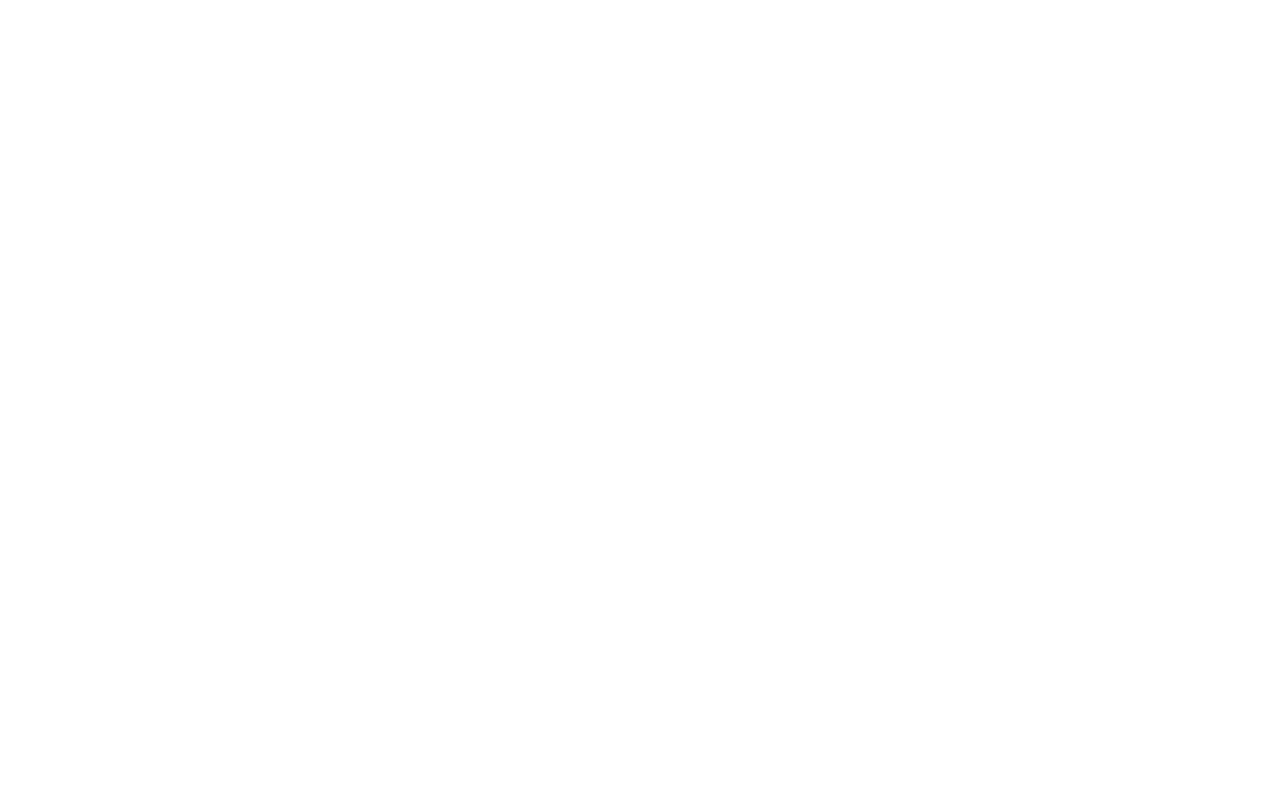
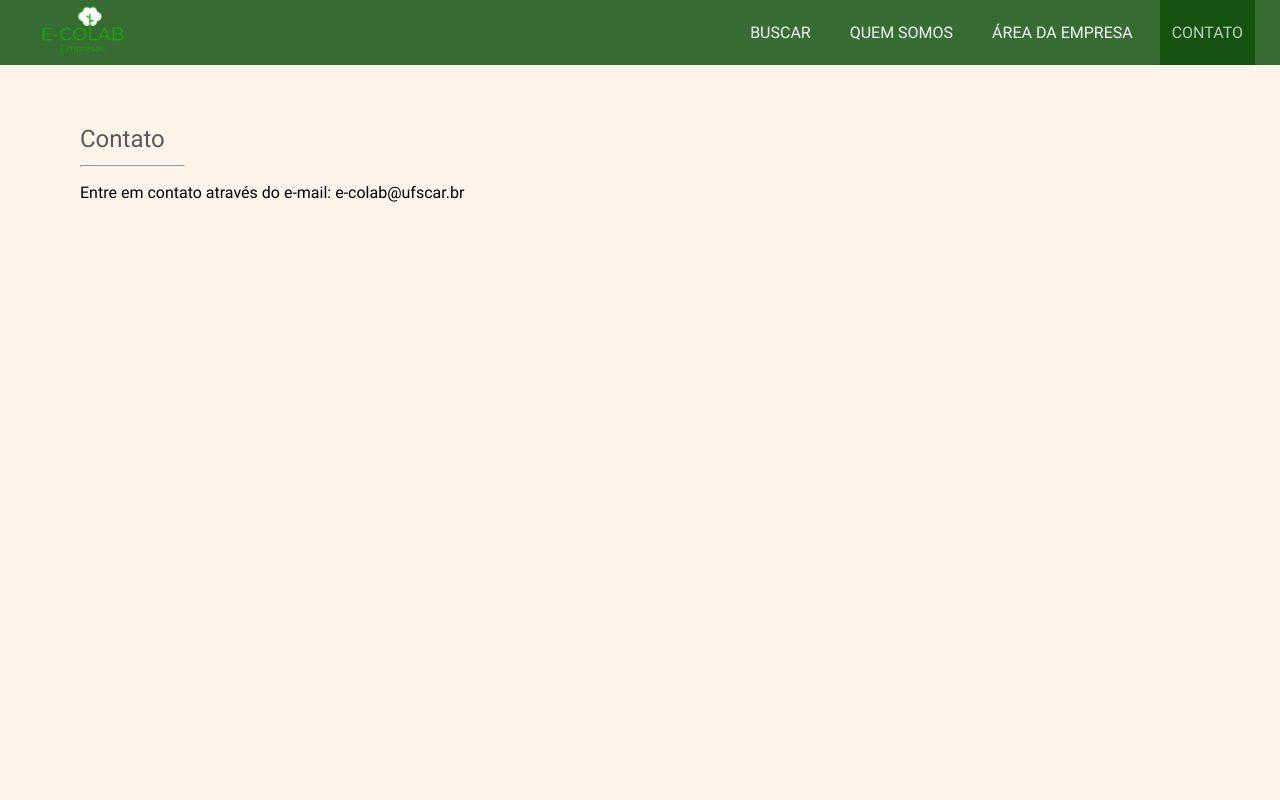
Before and after one commit to e-colab/ecoponto, a Vue app in the folder app/: page /contact in a window 1280 px wide. Before the commit this address had no page. Shown: the top 800 px of the page. Built offline with nearby package versions, Linux system fonts and the light colour scheme; what vue-the-mask would draw is missing.

Commit message:
contact page

```diff
--- /dev/null
+++ b/app/src/pages/Contact.vue
@@ -0,0 +1,29 @@
+<template>
+    <page-wrapper>
+        <section class="contact">
+            <Title title="Contato"/>
+            <p>Entre em contato através do e-mail: e-colab@ufscar.br</p>
+        </section>
+    </page-wrapper>
+</template>
+
+<script>
+import PageWrapper from './PageWrapper.vue';
+import Title from '../components/common/title.vue';
+
+export default {
+    name: 'ContactPage',
+    components: {
+        PageWrapper,
+        Title
+    }
+}
+</script>
+
+<style lang="scss" scoped>
+.contact{
+    background-color: #fef4ea;
+    min-height: 100vh;
+    padding: 40px 80px;
+}
+</style>
--- a/app/src/router/index.js
+++ b/app/src/router/index.js
@@ -3,6 +3,7 @@
 import RegisterPage from '../pages/Register';
 import CompanyAreaPage from '../pages/CompanyArea'
 import AboutPage from '../pages/About';
+import ContactPage from '../pages/Contact'
 
 const routes = [
   {
@@ -30,6 +31,11 @@
     name: 'About',
     component: AboutPage,
   },
+  {
+    path: '/contact',
+    name: 'Contact',
+    component: ContactPage,
+  },
 ];
 
 const router = createRouter({
```
